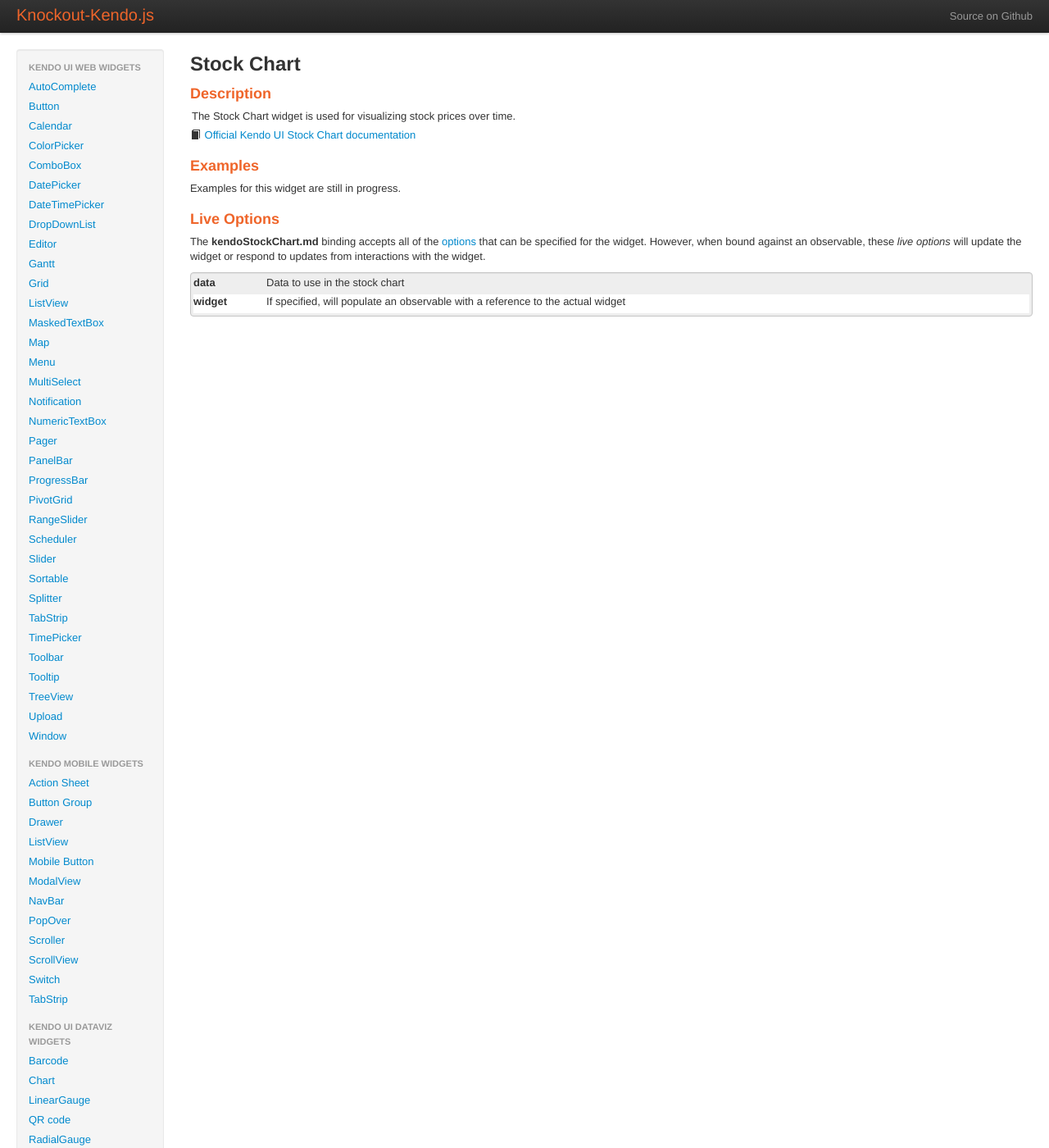
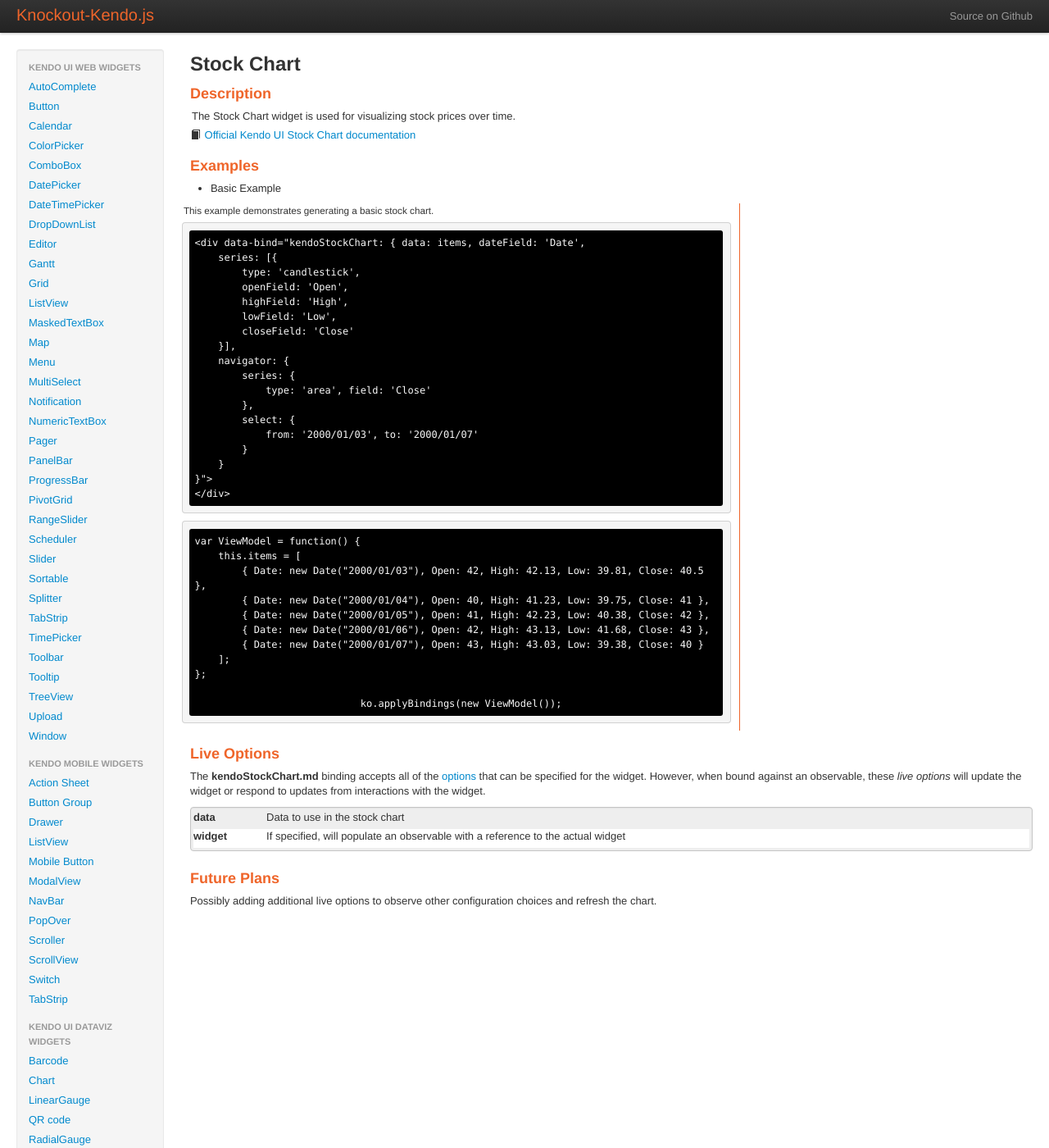
Before and after one commit to kendo-labs/knockout-kendo, a Jekyll site: the page built from dataviz/StockChart.md, in a window 1280 px wide and 1400 px high. Shown: the whole window at 82% size. Built offline with Jekyll 4.4.1, drawn with Linux system fonts in a browser that asks for light colours; some web fonts are replaced; a script that is not in the unit is left out.

Commit message:
Basic stockchart documentation
Basic stockchart documentation, 1 example.

```diff
--- a/dataviz/StockChart.md
+++ b/dataviz/StockChart.md
@@ -5,6 +5,39 @@ widgetName: Stock Chart
 description: The Stock Chart widget is used for visualizing stock prices over time.
 docs: http://demos.telerik.com/kendo-ui/financial/index
 examples:
+    - title: Basic Example
+      description: This example demonstrates generating a basic stock chart.
+      view: |
+        <div data-bind="kendoStockChart: { data: items, dateField: 'Date',
+            series: [{
+                type: 'candlestick',
+                openField: 'Open',
+                highField: 'High',
+                lowField: 'Low',
+                closeField: 'Close'
+            }],
+            navigator: {
+                series: {
+                    type: 'area', field: 'Close'
+                },
+                select: {
+                    from: '2000/01/03', to: '2000/01/07'
+                }
+            }
+        }">
+        </div>
+      js: |
+        var ViewModel = function() {
+            this.items = [
+                { Date: new Date("2000/01/03"), Open: 42, High: 42.13, Low: 39.81, Close: 40.5 },
+                { Date: new Date("2000/01/04"), Open: 40, High: 41.23, Low: 39.75, Close: 41 },
+                { Date: new Date("2000/01/05"), Open: 41, High: 42.23, Low: 40.38, Close: 42 },
+                { Date: new Date("2000/01/06"), Open: 42, High: 43.13, Low: 41.68, Close: 43 },
+                { Date: new Date("2000/01/07"), Open: 43, High: 43.03, Low: 39.38, Close: 40 }
+            ];
+        };
+      selected: true
+      id: one
 
 liveOptions:
     - name: data
@@ -12,7 +45,7 @@ liveOptions:
     - name: widget
       description: If specified, will populate an observable with a reference to the actual widget
 
-futurePlans:
+futurePlans: Possibly adding additional live options to observe other configuration choices and refresh the chart.
 ---
 
 {% include widget.html %}
```
